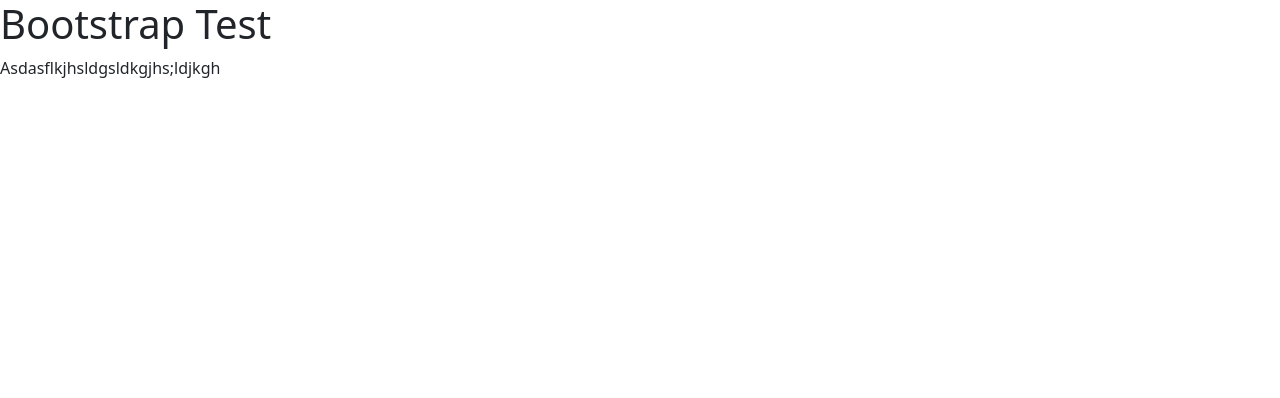
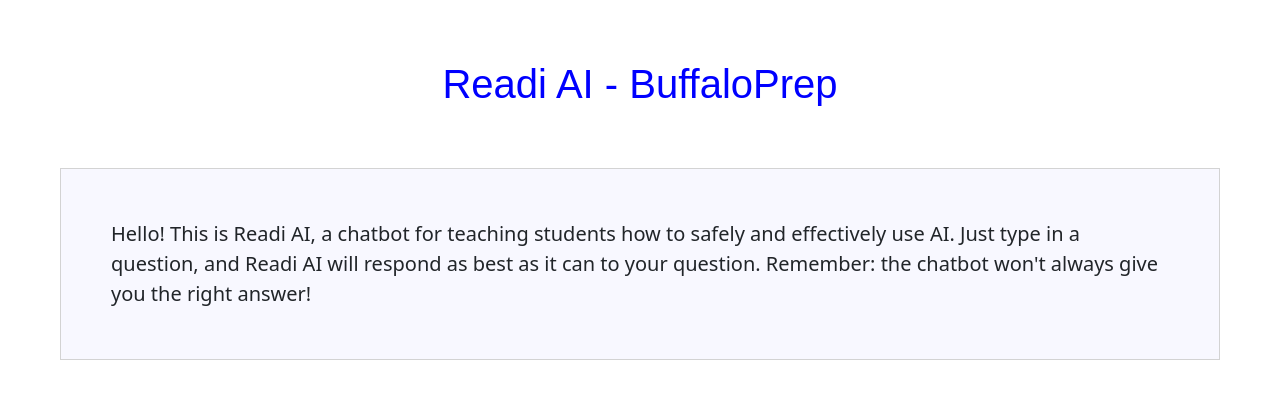
Before and after one commit to nsdigirolamo/readi-ai, an Angular app: page / in a window 1280 px wide. Shown: the top 398 px of the page. Built offline with nearby package versions, Linux system fonts and the light colour scheme.

Commit message:
added description

```diff
--- a/src/app/app.component.html
+++ b/src/app/app.component.html
@@ -1,3 +1,19 @@
-<h1>Bootstrap Test</h1>
+<head>
+    <style>
+    h1 {text-align: center;
+        font-family: sans-serif;
+        color: blue;
+        margin: 60px;
+    }
+    </style>
+    </head>
+<h1>Readi AI - BuffaloPrep</h1>
 
-Asdasflkjhsldgsldkgjhs;ldjkgh
+<div style="background: ghostwhite;
+            font-size: 20px;
+            padding: 50px;
+            border: 1px solid lightgray;
+            margin: 60px;">
+  Hello! This is Readi AI, a chatbot for teaching students how to safely and effectively use AI. Just type in a question, and Readi AI will respond as best as it can to your question.
+  Remember: the chatbot won't always give you the right answer!
+</div>
```
